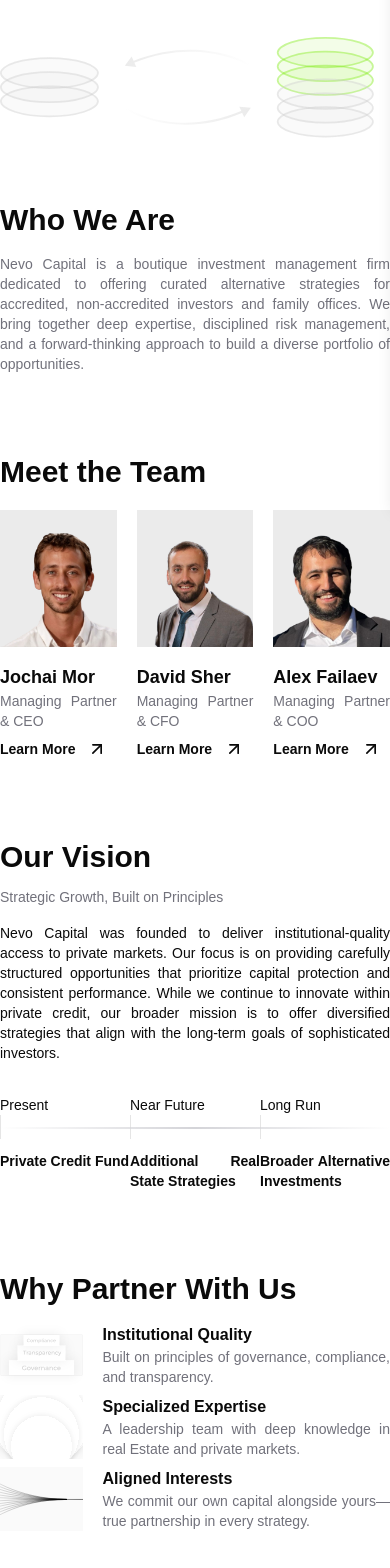
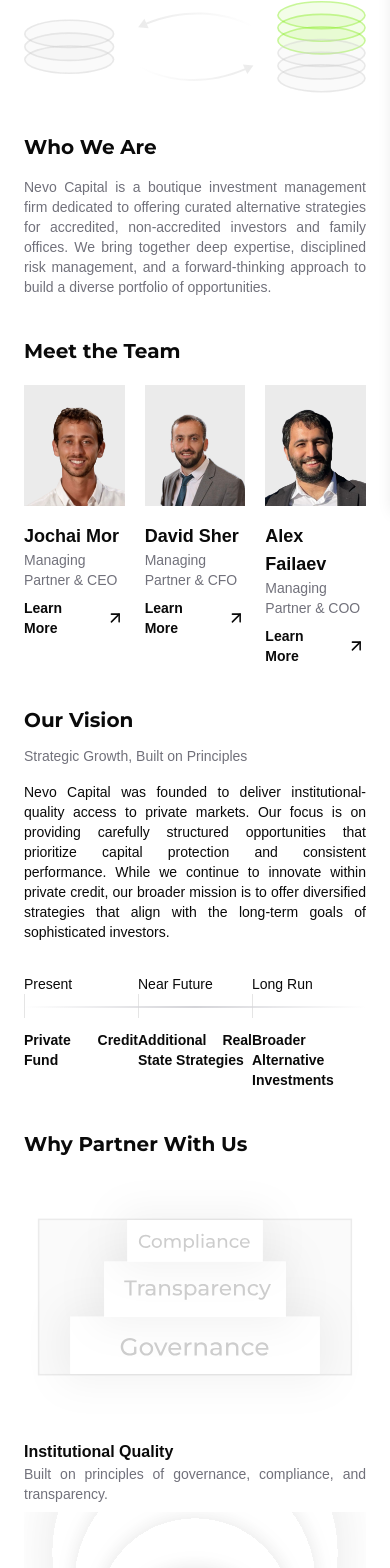
Before and after one commit to kid-us/nevocapital, a React (Vite) app: page /company in a window 390 px wide. Shown: the part 339-1907 px from the top of the page. Built offline with nearby package versions, Linux system fonts and the light colour scheme; a web font is replaced by a local one.

Commit message:
feat: company responsive

```diff
--- a/src/App.css
+++ b/src/App.css
@@ -1,6 +1,6 @@
-/* @import url("https://fonts.googleapis.com/css2?family=Montserrat:ital,wght@0,100..900;1,100..900&family=Open+Sans:ital,wght@0,300..800;1,300..800&display=swap");
+@import url("https://fonts.googleapis.com/css2?family=Montserrat:ital,wght@0,100..900;1,100..900&family=Open+Sans:ital,wght@0,300..800;1,300..800&display=swap");
 
-body {
+/* body {
   font-family: "Open Sans", sans-serif;
   font-optical-sizing: auto;
   font-weight: normal;
--- a/src/routes/company/index.tsx
+++ b/src/routes/company/index.tsx
@@ -90,10 +90,10 @@
 function companyPage() {
   // useEffect(())
   return (
-    <div className="max-w-3xl mx-auto mt-24">
+    <div className="max-w-3xl mx-auto lg:mt-24 mt-16 lg:px-0 px-6">
       <Reveal>
         <div>
-          <h1 className="text-3xl">
+          <h1 className="lg:text-3xl text-xl">
             Building a Platform for Alternative Investment Excellence
           </h1>
           <p className="mt-4 text-sm text-zinc-500">
@@ -105,8 +105,8 @@
           <img src={comapnyGraph} className="my-10" alt="Company" />
 
           {/* Who We are */}
-          <div className="mt-16">
-            <h1 className="text-3xl">Who We Are</h1>
+          <div className="lg:mt-16 mt-10">
+            <h1 className="lg:text-3xl text-xl">Who We Are</h1>
             <p className="text-sm mt-4 text-zinc-500">
               Nevo Capital is a boutique investment management firm dedicated to
               offering curated alternative strategies for accredited,
@@ -121,8 +121,8 @@
 
       {/* Meet the Team */}
       <Reveal>
-        <div className="mt-20">
-          <h1 className="text-3xl">Meet the Team</h1>
+        <div className="lg:mt-16 mt-10">
+          <h1 className="lg:text-3xl text-xl">Meet the Team</h1>
           <div className="grid grid-cols-3 gap-5 mt-5">
             {teams.map((team) => (
               <div key={team.id}>
@@ -152,8 +152,8 @@
 
       {/* Our Vision */}
       <Reveal>
-        <div className="mt-20">
-          <h1 className="text-3xl">Our Vision</h1>
+        <div className="lg:mt-16 mt-10">
+          <h1 className="lg:text-3xl text-xl">Our Vision</h1>
           <p className="text-sm text-zinc-500 mt-3">
             Strategic Growth, Built on Principles
           </p>
@@ -196,18 +196,18 @@
 
       {/* Why Partner with us */}
       <Reveal>
-        <div className="mt-20 mb-10">
-          <h1 className="text-3xl mb-4">Why Partner With Us</h1>
+        <div className="lg:mt-16 mt-10 mb-10">
+          <h1 className="lg:text-3xl text-xl mb-4">Why Partner With Us</h1>
           {contents.map((content) => (
             <div
               key={content.id}
-              className="grid grid-cols-4 items-center gap-5 mt-2"
+              className="grid lg:grid-cols-4 md:grid-cols-4 grid-cols-1 items-center gap-5 mt-2"
             >
               <div className="relative w-full h-full group">
                 <img
                   src={content.img}
                   alt={content.title}
-                  className="w-full h-full object-cover transition-opacity duration-300 ease-in-out group-hover:opacity-0"
+                  className="w-full h- object-cover transition-opacity duration-300 ease-in-out group-hover:opacity-0"
                 />
                 <img
                   src={content.hoverImg}
@@ -215,7 +215,7 @@
                   className="absolute inset-0 w-full h-full object-cover transition-opacity duration-300 ease-in-out opacity-0 group-hover:opacity-100"
                 />
               </div>
-              <div className="flex flex-col col-span-3">
+              <div className="flex flex-col lg:col-span-3">
                 <p className="font-semibold">{content.title}</p>
                 <p className="text-zinc-500 text-sm">{content.desc}</p>
               </div>
--- a/src/routes/contact.tsx
+++ b/src/routes/contact.tsx
@@ -51,10 +51,10 @@
   return (
     <div>
       {/* Contact Section */}
-      <div className="grid grid-cols-1 md:grid-cols-2 gap-10 md:px-20 px-6 py-16 md:py-28">
+      <div className="grid grid-cols-1 md:grid-cols-2 gap-10 md:px-20 px-6 py-5 md:py-28">
         <Reveal>
           <div className="flex flex-col justify-center text-center">
-            <h1 className="text-4xl font-bold text-start">
+            <h1 className="md:text-4xl text-2xl font-bold text-start">
               Connect with Nevo Capital
             </h1>
 
```
